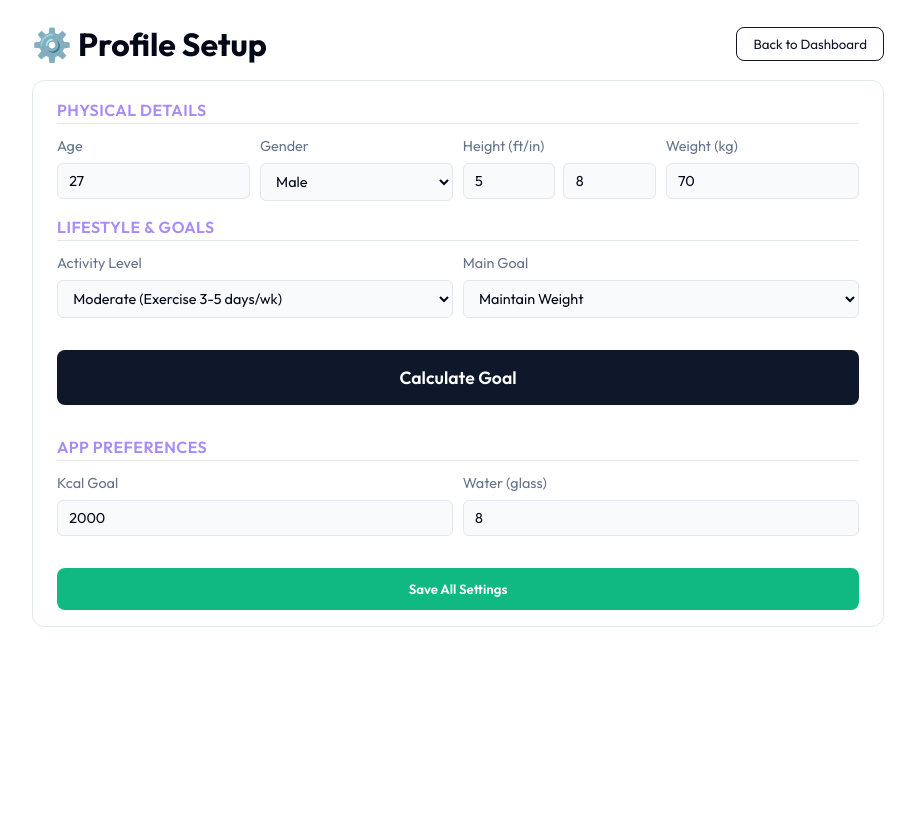
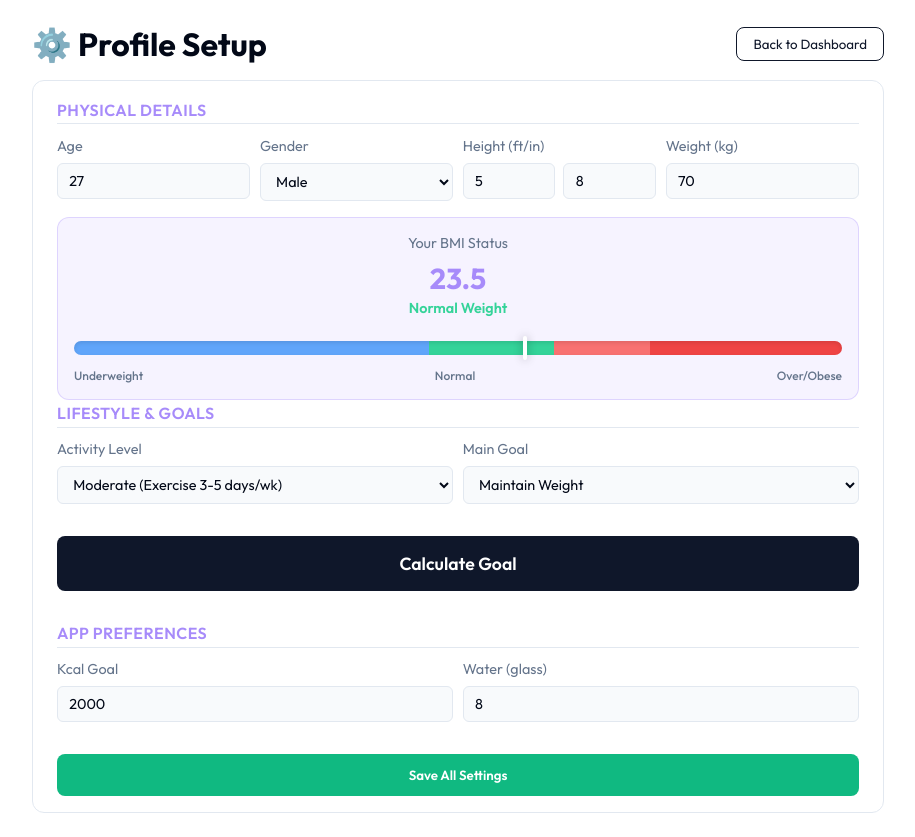
Before and after one commit to TIShohan/calorietracker, a Next.js app: page /settings in a window 1280 px wide. Shown: the whole page, without its empty margins (182-1097 px from the left). Before the commit the page ends 800 px from the top, so only its background shows below. Built offline with nearby package versions, Linux system fonts and the light colour scheme.

Commit message:
good to go

```diff
--- a/src/app/settings/page.js
+++ b/src/app/settings/page.js
@@ -17,7 +17,7 @@ function SettingsContent() {
     activity: 1.55,
     goalType: 'maintain',
     targetWeight: 70,
-    targetWeeks: 12,
+    targetMonths: 3,
   });
 
   const searchParams = useSearchParams();
@@ -37,6 +37,26 @@ function SettingsContent() {
     setWaterGoal(getWaterGoal());
   }, []);
 
+  const [bmi, setBmi] = useState(0);
+
+  useEffect(() => {
+    const { weight, heightFt, heightIn } = profile;
+    if (weight && heightFt) {
+      const heightInMeters = ((heightFt * 12) + (heightIn || 0)) * 0.0254;
+      setBmi(heightInMeters > 0 ? (weight / (heightInMeters * heightInMeters)).toFixed(1) : 0);
+    }
+  }, [profile]);
+
+  const getBmiCategory = () => {
+    const b = parseFloat(bmi);
+    if (b < 18.5) return { name: 'Underweight', color: '#60a5fa' };
+    if (b < 25) return { name: 'Normal Weight', color: '#34d399' };
+    if (b < 30) return { name: 'Overweight', color: '#f87171' };
+    return { name: 'Obese', color: '#ef4444' };
+  };
+
+  const bmiInfo = getBmiCategory();
+
   const handleChange = (e) => {
     const { name, value } = e.target;
     setProfile(prev => ({
@@ -46,7 +66,7 @@ function SettingsContent() {
   };
 
   const calculateGoal = () => {
-    const { age, gender, heightFt, heightIn, weight, activity, goalType, targetWeight, targetWeeks } = profile;
+    const { age, gender, heightFt, heightIn, weight, activity, goalType, targetWeight, targetMonths } = profile;
 
     // Height in cm
     const heightCm = ((heightFt * 12) + heightIn) * 2.54;
@@ -63,7 +83,7 @@ function SettingsContent() {
     if (goalType !== 'maintain') {
       const weightDiff = Math.abs(weight - targetWeight);
       const totalKcalRequired = weightDiff * 7700; // ~7700 kcal per kg of fat
-      const dailyChangeInfo = totalKcalRequired / (targetWeeks * 7);
+      const dailyChangeInfo = totalKcalRequired / (targetMonths * 30.5);
 
       if (goalType === 'lose') {
         dailyGoal = tdee - dailyChangeInfo;
@@ -127,6 +147,20 @@ function SettingsContent() {
           </div>
         </div>
 
+        <div className={styles.bmiBox}>
+          <div className={styles.bmiTitle}>Your BMI Status</div>
+          <div className={styles.bmiValue}>{bmi}</div>
+          <div className={styles.bmiCategory} style={{ color: bmiInfo.color }}>{bmiInfo.name}</div>
+          <div className={styles.bmiBar}>
+            <div className={styles.bmiPointer} style={{ left: `${Math.min(100, Math.max(0, (bmi / 40) * 100))}%` }}></div>
+          </div>
+          <div className={styles.bmiLabels}>
+            <span>Underweight</span>
+            <span>Normal</span>
+            <span style={{ marginLeft: '10px' }}>Over/Obese</span>
+          </div>
+        </div>
+
         <div className={styles.sectionTitle}>Lifestyle & Goals</div>
         <div className={styles.grid}>
           <div className={styles.field}>
@@ -152,12 +186,12 @@ function SettingsContent() {
         {profile.goalType !== 'maintain' && (
           <div className={styles.grid} style={{ marginTop: '1rem' }}>
             <div className={styles.field}>
-              <label>Target Weight (kg)</label>
+              <label>Target (kg)</label>
               <input type="number" name="targetWeight" value={profile.targetWeight} onChange={handleChange} />
             </div>
             <div className={styles.field}>
-              <label>Target Timeframe (Weeks)</label>
-              <input type="number" name="targetWeeks" value={profile.targetWeeks} onChange={handleChange} />
+              <label>Months</label>
+              <input type="number" name="targetMonths" value={profile.targetMonths} onChange={handleChange} />
             </div>
           </div>
         )}
--- a/src/app/settings/page.module.css
+++ b/src/app/settings/page.module.css
@@ -162,9 +162,66 @@
   background: #059669;
 }
 
-@keyframes fadeIn {
-  from { opacity: 0; transform: translateY(10px); }
-  to { opacity: 1; transform: translateY(0); }
+.bmiBox {
+  margin-top: 1rem;
+  background: rgba(167, 139, 250, 0.1);
+  border: 1px solid rgba(167, 139, 250, 0.3);
+  border-radius: 12px;
+  padding: 1rem;
+  text-align: center;
+}
+
+.bmiTitle {
+  font-size: 0.9rem;
+  color: var(--text-muted);
+  margin-bottom: 0.5rem;
+}
+
+.bmiValue {
+  font-size: 1.8rem;
+  font-weight: 700;
+  color: #a78bfa;
+}
+
+.bmiCategory {
+  font-size: 0.9rem;
+  font-weight: 600;
+  margin-top: 0.2rem;
+}
+
+.bmiBar {
+  height: 14px;
+  /* Vivid Blue-Green-Red-Red Mapping */
+  background: linear-gradient(to right,
+    #60a5fa 0%, #60a5fa 46.25%,
+    #34d399 46.25%, #34d399 62.5%,
+    #f87171 62.5%, #f87171 75%,
+    #ef4444 75%, #ef4444 100%);
+  border-radius: 10px;
+  margin: 1.5rem 0 0.8rem;
+  position: relative;
+  box-shadow: inset 0 2px 4px rgba(0,0,0,0.1);
+}
+
+.bmiPointer {
+  position: absolute;
+  top: -5px;
+  width: 4px;
+  height: 24px;
+  background: #fff;
+  border-radius: 2px;
+  box-shadow: 0 0 10px rgba(0,0,0,0.3);
+  transform: translateX(-50%);
+  transition: left 0.4s cubic-bezier(0.4, 0, 0.2, 1);
+  z-index: 2;
+}
+
+.bmiLabels {
+  display: flex;
+  justify-content: space-between;
+  font-size: 0.75rem;
+  font-weight: 500;
+  color: var(--text-muted);
 }
 
 .onboardingBanner {
```
Also changed, not shown: 1 other file (tests, documents, lock files or other folders).
